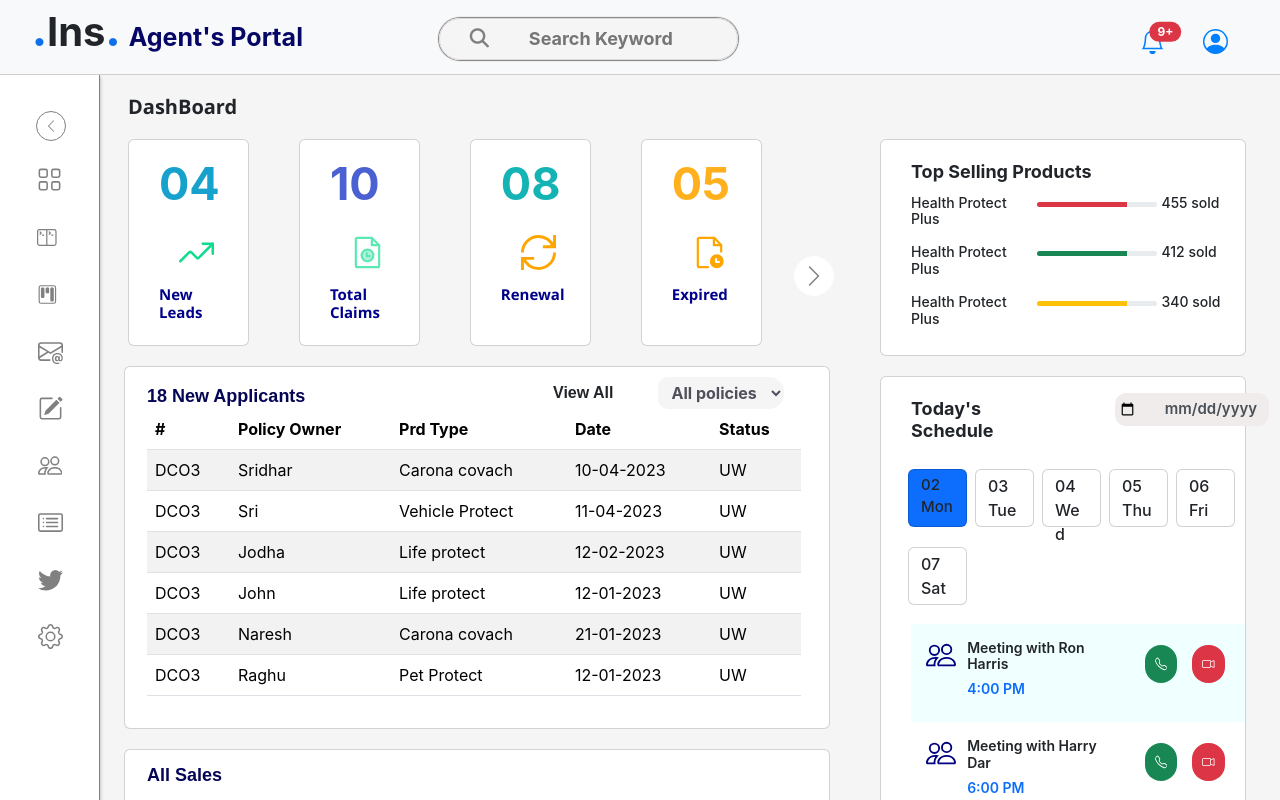
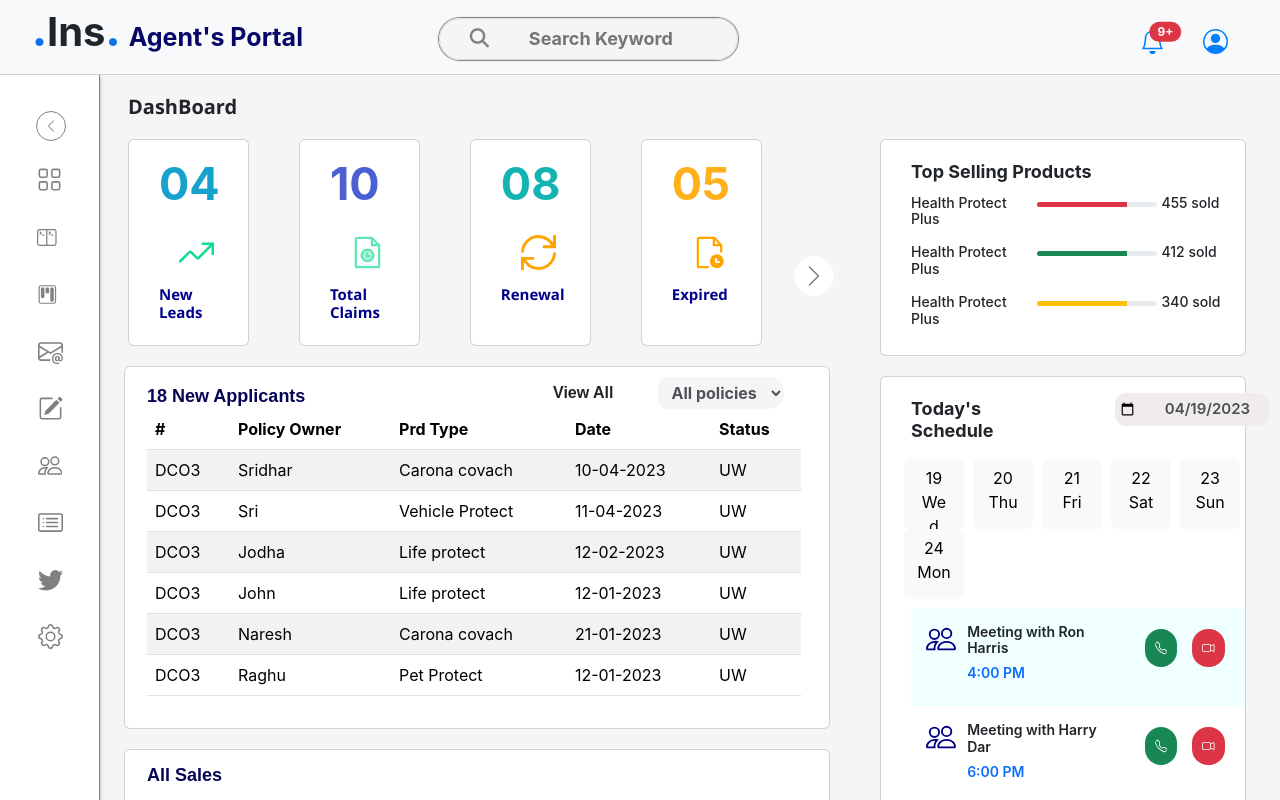
Before and after one commit to sridharshree303/insuranceapp, a React (Create React App) app: page / in a window 1280 px wide. Shown: the top 800 px of the page. Built offline with nearby package versions, Linux system fonts and the light colour scheme.

Commit message:
commit #15

```diff
--- a/src/App.css
+++ b/src/App.css
@@ -115,7 +115,7 @@ ol{
   position: relative;
   z-index: 1;
   max-width: 100px;
-  transition: 0.5s ease-in-out;
+  transition: 0.3s ease-in-out;
 }
 
 ol{
--- a/src/components/DashBoard.css
+++ b/src/components/DashBoard.css
@@ -91,6 +91,12 @@
     border: 1px solid white;
     width: 40px;
     height: 40px;
+}
+
+.calender{
+    width: 60px;
+    height: 70px;
+    margin-right: 9px;
 }
 
 .headertwo{
--- a/src/components/DashBoard.js
+++ b/src/components/DashBoard.js
@@ -1,4 +1,4 @@
-import React from 'react';
+import React, { useEffect, useState } from 'react';
 import './DashBoard.css';
 import Table from 'react-bootstrap/Table';
 import Modals from './Modals';
@@ -9,6 +9,44 @@ import { Link } from 'react-router-dom';
 import BarChart from './BarChart';
 
 const DashBoard = () => {
+
+    const [date, setDate] = useState(new Date().toISOString().substring(0, 10));
+    const daysOfWeek = ["Sun", "Mon", "Tue", "Wed", "Thu", "Fri", "Sat"];
+    const [dayObj, setDayObj] = useState({
+        date: '',
+        day: '',
+    });
+
+    const nextDate = [];
+    const nextDateHandler = (ee) => {
+
+        let d = date;
+        dayObj.date = new Date(d).getDate();
+        dayObj.day = daysOfWeek[new Date(d).getDay()];
+        nextDate.push(dayObj);
+
+        for (let i = 1; i <= 6; i++) {
+
+            //date
+            const next = new Date(new Date(d).getTime() + i * 24 * 60 * 60 * 1000);
+            const formattedDate = next.getDate();
+
+            //day
+            const dayOfWk = daysOfWeek[next.getDay()];
+            // console.log(formattedDate + "--" + dayOfWk);
+
+            nextDate.push({ date: formattedDate, day: dayOfWk });
+        }
+        // console.log(nextDate)
+    }
+
+    nextDateHandler();
+
+    const dateHandler = (e) => {
+        e.preventDefault();
+        // console.log(e.target.value);
+        setDate(e.target.value);
+    }
 
     return (
         <div className='row dashContent'>
@@ -64,7 +102,7 @@ const DashBoard = () => {
                         <div className='float row'>
                             <h3 className='applicantHeader col-5 mt-1'>18 New Applicants</h3>
                             <button className='applicantHeader2 col-2 offset-2 right noBorder  right'>
-                            <Link className='textDecoration text-dark' to='/view/newapplicants'> View All</Link>
+                                <Link className='textDecoration text-dark' to='/view/newapplicants'> View All</Link>
                             </button>
                             {/* -------dropdown--------- */}
                             <div className="col-3">
@@ -119,7 +157,7 @@ const DashBoard = () => {
                     <div className='sizing3 row card card-body'>
                         <h4 className='applicantHeader'>All Sales</h4>
                         <div >
-                            <BarChart className='chartbar'/>
+                            <BarChart className='chartbar' />
                         </div>
                     </div>
                 </div>
@@ -162,17 +200,31 @@ const DashBoard = () => {
                     <div className='row'>
                         <div className='col-6'><h6 className="headertwo">Today's Schedule</h6></div>
                         <div className='col-6 date '>
-                            <input className="input-field no-outline" type="date" placeholder="Date and Time" />
+                            <input className="input-field no-outline"
+                                onChange={dateHandler}
+                                name="date"
+                                value={date}
+                                type="date"
+                                placeholder="Date and Time" />
                         </div>
                     </div>
 
                     <div className='row dateCard pt-1 pb-1 '>
-                        <div className='col-2 card pt-1 mx-1 bg-primary'><p>02 <br />Mon</p></div>
+                        {
+
+                            nextDate.map((data, key) => {
+                                if (key < 6) {
+                                    return <button key={key} className='col-2 calender  btn btn-light'><p>{data.date}<br />{data.day}</p></button>
+                                }
+                            })
+
+                        }
+                        {/* <div className='col-2 card pt-1 mx-1 bg-primary'><p>02 <br />Mon</p></div>
                         <div className='col-2 card pt-1 mx-1'>03 <br /> Tue</div>
                         <div className='col-2 card pt-1 mx-1'>04 <br /> Wed</div>
                         <div className='col-2 card pt-1 mx-1'>05 <br /> Thu</div>
                         <div className='col-2 card pt-1 mx-1'>06 <br /> Fri</div>
-                        <div className='col-2 card pt-1 mx-1'>07 <br /> Sat</div>
+                        <div className='col-2 card pt-1 mx-1'>07 <br /> Sat</div> */}
                     </div>
                     {/* ---------------meeting with--------------- */}
                     <div className=' dateCard1 bgazure pt-3 pb-3'>
```
